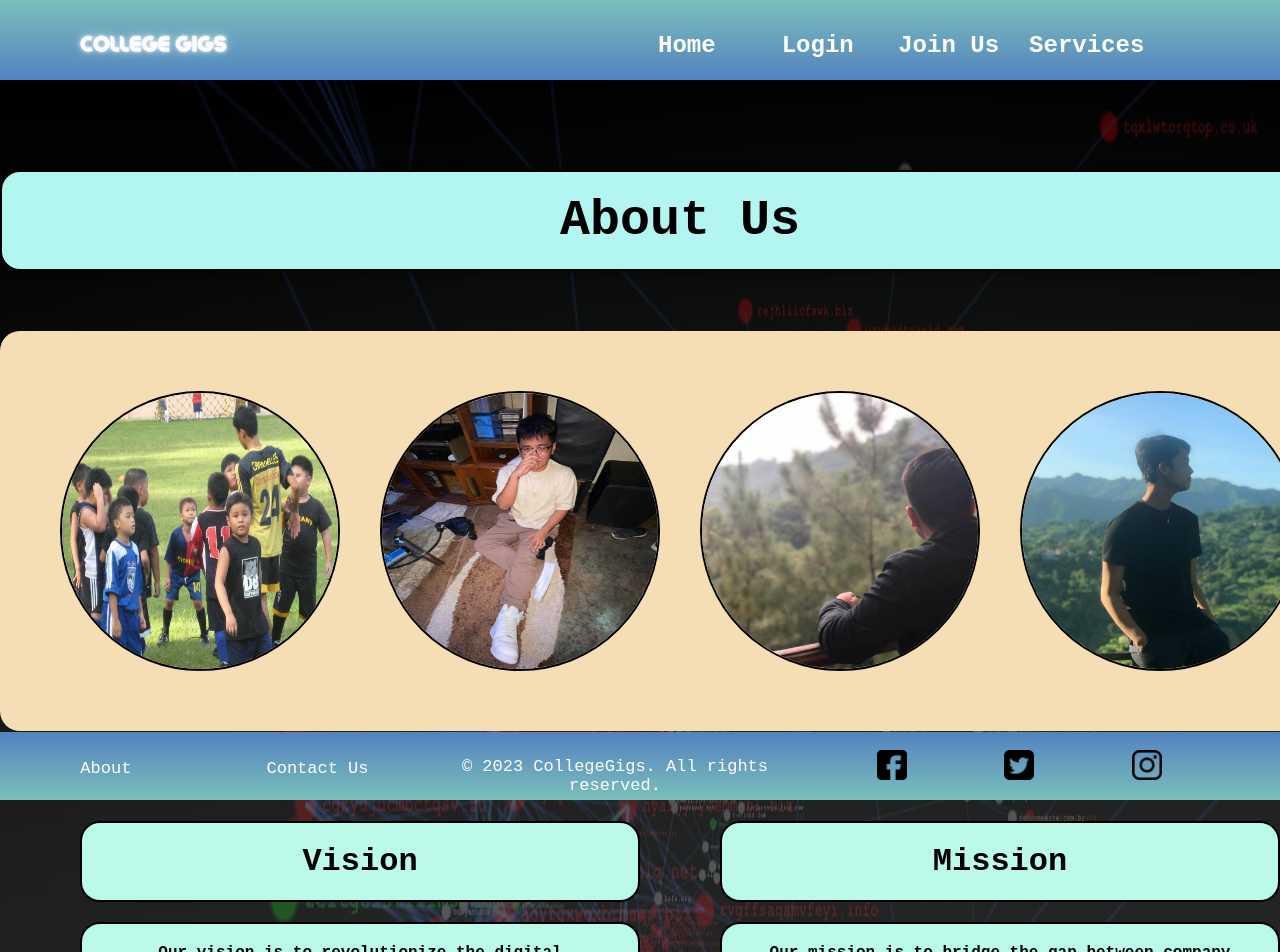
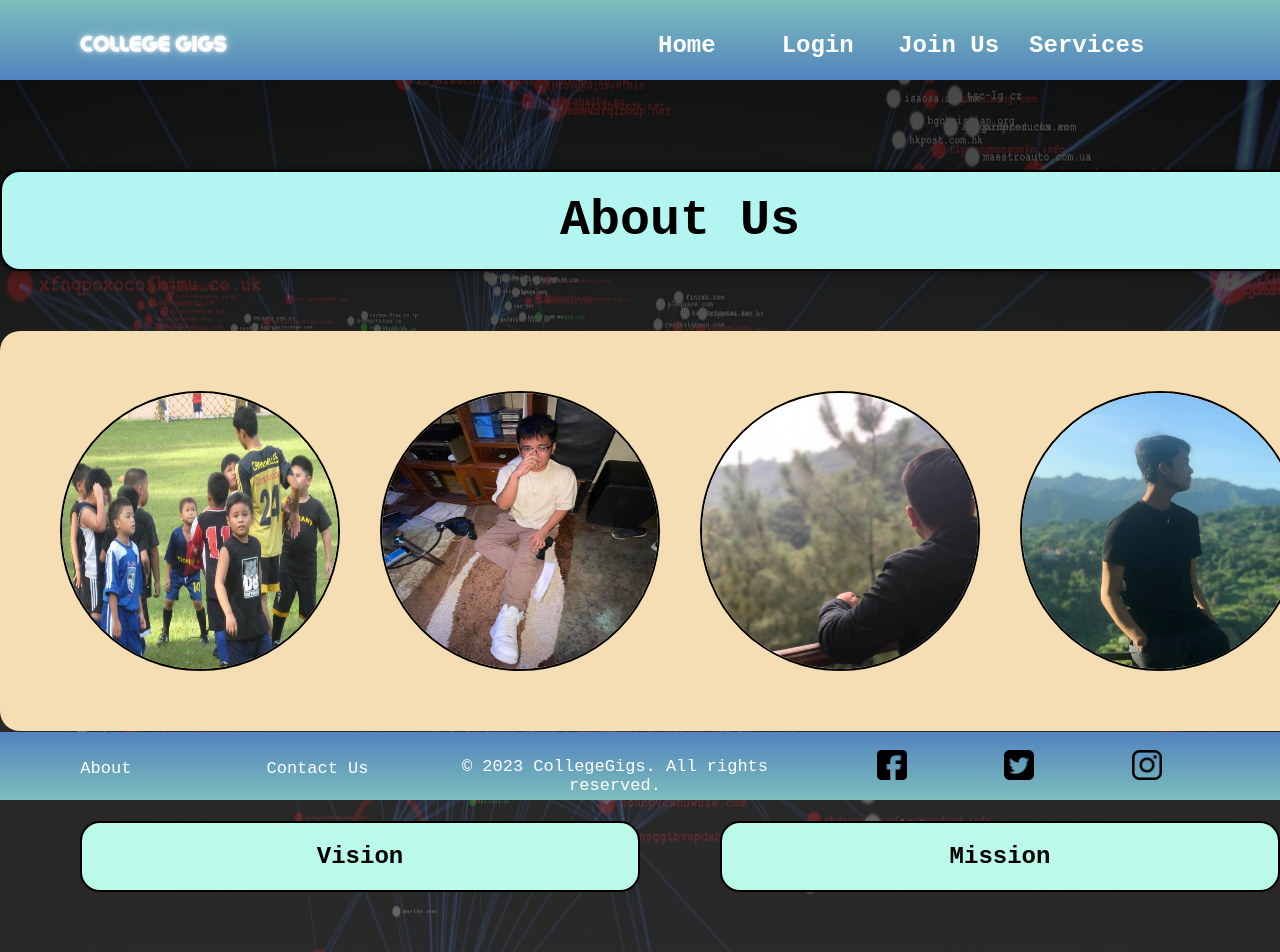
Before and after one commit to fynn07/college-gigs, a React (Create React App) app: page /About in a window 1280 px wide. Shown: the top 952 px of the page. Built offline with nearby package versions, Linux system fonts and the light colour scheme.

Commit message:
new about layout

```diff
--- a/src/pages/about.js
+++ b/src/pages/about.js
@@ -26,12 +26,12 @@ function about() {
                 </div>
 
                 <div id='vm_section'>
-                    <div className="vm_card" id='vm_heading'>
-                        <h1 className="vm_card_item vision_heading">Vision</h1>
-                        <h1 className="vm_card_item mission_heading">Mission</h1>
+                    <div className="vm_card" id='vision_card'>
+                        <h2 className="vm_card_item vision_heading">Vision</h2>
+                        <p className="vm_card_item vision_content">{vision}</p>
                     </div>
-                    <div className="vm_card" id='vm_content'>
-                        <p className="vm_card_item vision_content">{vision}</p>
+                    <div className="vm_card" id='mission_card'>
+                        <h2 className="vm_card_item mission_heading">Mission</h2>
                         <p className="vm_card_item mission_content">{mission}</p>
                     </div>
                 </div>
--- a/src/styles/about.css
+++ b/src/styles/about.css
@@ -10,6 +10,7 @@
     background-image: linear-gradient(rgba(0, 0, 0, 0.75), rgba(67, 67, 67, 0.75)),
     url(../components/resources/page_backgrounds/about_wallpaper.jpg);
     background-size: 150% 150%;
+    background-position: center;
     animation: gradient 120s ease infinite;
     min-height: 100%;
     display: flex;
@@ -69,7 +70,6 @@
 
 #vm_section {
     display: flex;
-    flex-direction: column;
     width: 100%;
     max-width: 1440px;
     justify-content: space-evenly;
@@ -78,8 +78,9 @@
 
 .vm_card {
     display: grid;
-    grid-template-columns: repeat(2, 1fr);
-    width: 100%;
+    grid-template-columns: 1fr;
+    /*grid-template-rows: 1fr 3fr;*/
+    width: 50%;
     gap: 80px;
     padding: 10px 40px;
 }
@@ -95,6 +96,10 @@
     font-weight: bold;
 }
 
+/*
+h2.vm_card_item {
+    display: none;
+}*/
 p.vm_card_item {
-    /*display: none;*/
+    display: none;
 }
```
